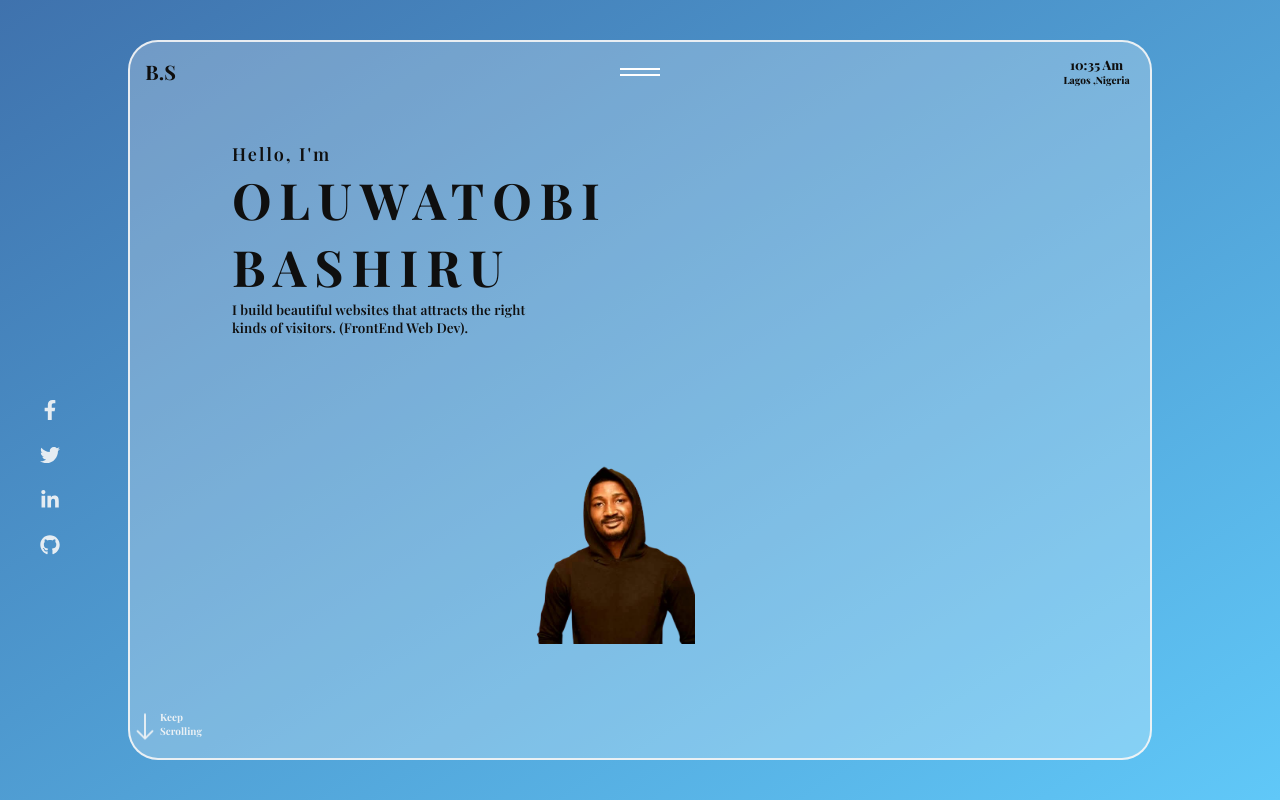
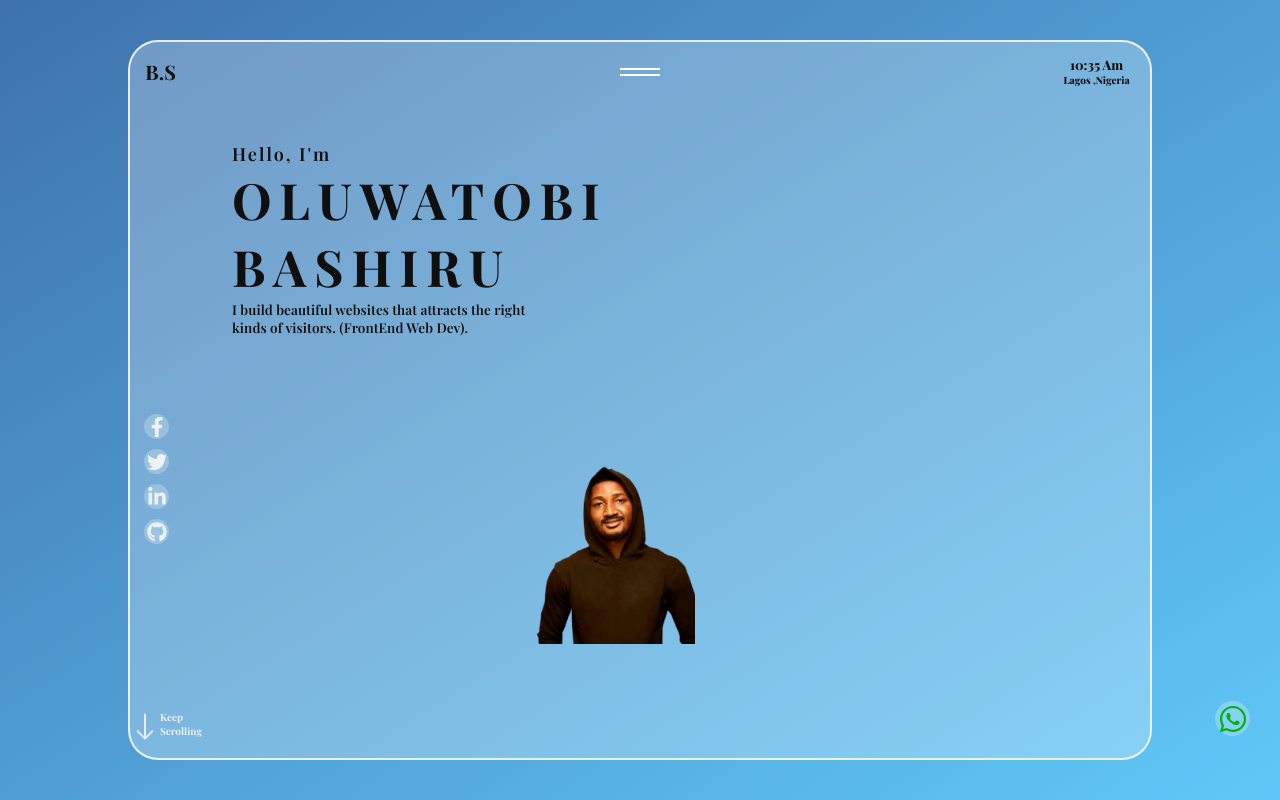
Before and after one commit to SharafaCode/Portfolio, a React (Vite) app: page / in a window 1280 px wide. Built offline with nearby package versions, Linux system fonts and the light colour scheme; a web font is replaced by a local one.

Commit message:
change made

```diff
--- a/src/Components/hero/Hero.jsx
+++ b/src/Components/hero/Hero.jsx
@@ -1,6 +1,6 @@
 import React from 'react';
 import { BsArrowDown } from "react-icons/bs";
-import {FaFacebookF, FaTwitter, FaLinkedinIn, FaGithub } from "react-icons/fa";
+import {FaFacebookF, FaTwitter, FaLinkedinIn, FaGithub, FaWhatsapp } from "react-icons/fa";
 import './hero.css';
 import Header from '../header/Header';
 import BashImage from '../../assets/image.png';
@@ -73,12 +73,25 @@ const Hero = () => {
 
 
         <div className='social-media'>
+          <a href="">
+          < FaFacebookF/>
+          </a>
+          <a href="">
+          <FaTwitter/>
 
-       < FaFacebookF/>
-       <FaTwitter/>
-       <FaLinkedinIn/>
-       <FaGithub />
+          </a>
+          <a href="">
+          <FaLinkedinIn/>
 
+          </a>
+          <a href="">
+          <FaGithub />
+
+          </a>
+
+        </div>
+        <div className='whatsapp'>
+       < FaWhatsapp/>
         </div>
 
 
--- a/src/Components/hero/hero.css
+++ b/src/Components/hero/hero.css
@@ -77,19 +77,48 @@
 
 
 .social-media{
-    position: fixed;
+    position: absolute;
     top: 50%;
     left: 0;
-    transform: translate(50%, 0%);
     display: flex;
-    gap: 2.5rem;
+    gap: 1rem;
     flex-direction: column;
     align-items: center;
     justify-content: center;
-    margin-left: 3rem;
+    margin-left: 1.4rem;
+    margin-top: 1.4rem;
     font-size: 2rem;
-    cursor: pointer;
+
+
+}
+
+.social-media a{
+    display: flex;
+    align-items: center;
+    justify-content: center;
     color: #f7f7f7e5;
+    width: 2.5rem;
+    height: 2.5rem;
+    background: var(--white-alpha-25);
+    border-radius: 50%;
+}
+
+.whatsapp{
+
+    display: flex;
+    align-items: center;
+    justify-content: center;
+    position: fixed;
+    right: 0;
+    bottom: 8%;
+    color: #02b302;
+    font-size: 3rem;
+    margin-right: 3rem;
+    width: 3.5rem;
+    height: 3.5rem;
+    background: var(--white-alpha-25);
+    border-radius: 50%;
+
 }
 
 .image{
@@ -172,7 +201,7 @@
     }
 
     .col1-wrapper{
-        margin-top: 4rem;
+        margin-top: 2.5rem;
     }
 
     .decs{
```
